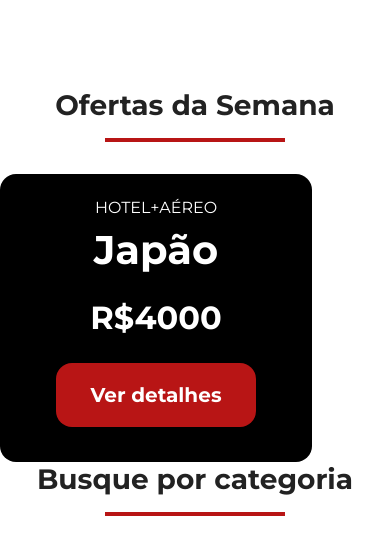
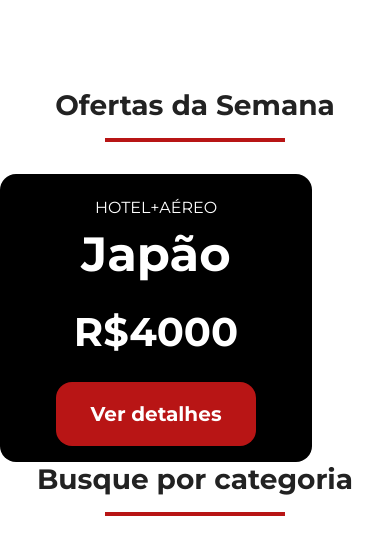
Before and after one commit to RyanFurtado44/jornada-viagens, a PHP site: page / in a window 390 px wide. Shown: the part 838-1386 px from the top of the page. Run offline with PHP 8.4, Linux system fonts and the light colour scheme.

Commit message:
finaliza adaptacao dos cards para tablet e desktop

```diff
--- a/css/offers.css
+++ b/css/offers.css
@@ -28,3 +28,19 @@
   margin-top: 24px;
   display: inline-block;
 }
+
+@media screen and (min-width: 1024px) {
+    .card{
+        width: 588px;
+        height: 308px;
+    }
+}
+
+
+.card header h3 {
+  font-size: 48px;
+}
+
+.card header span {
+  font-size: 40px;
+}
```
Lines whose indentation alone changed are shown as unchanged.
